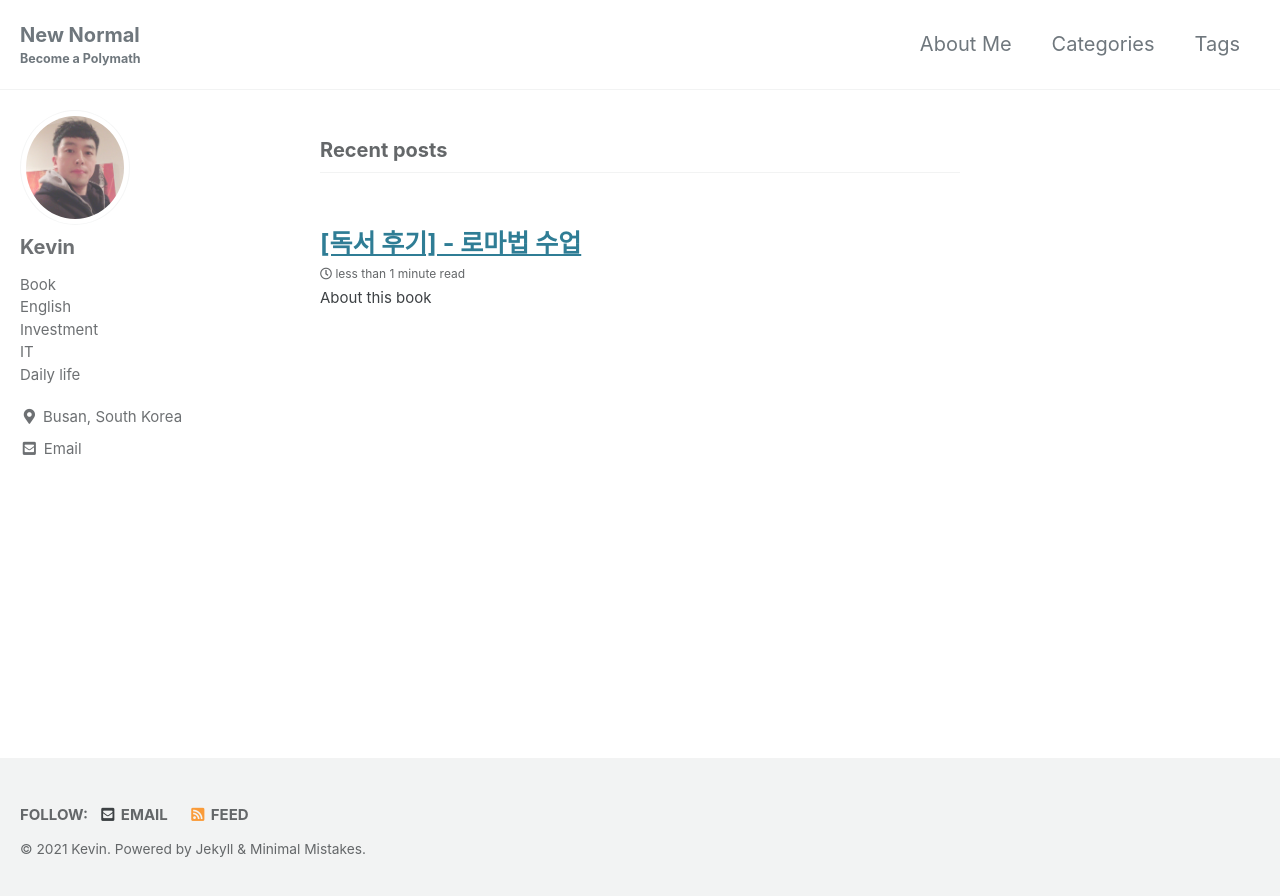
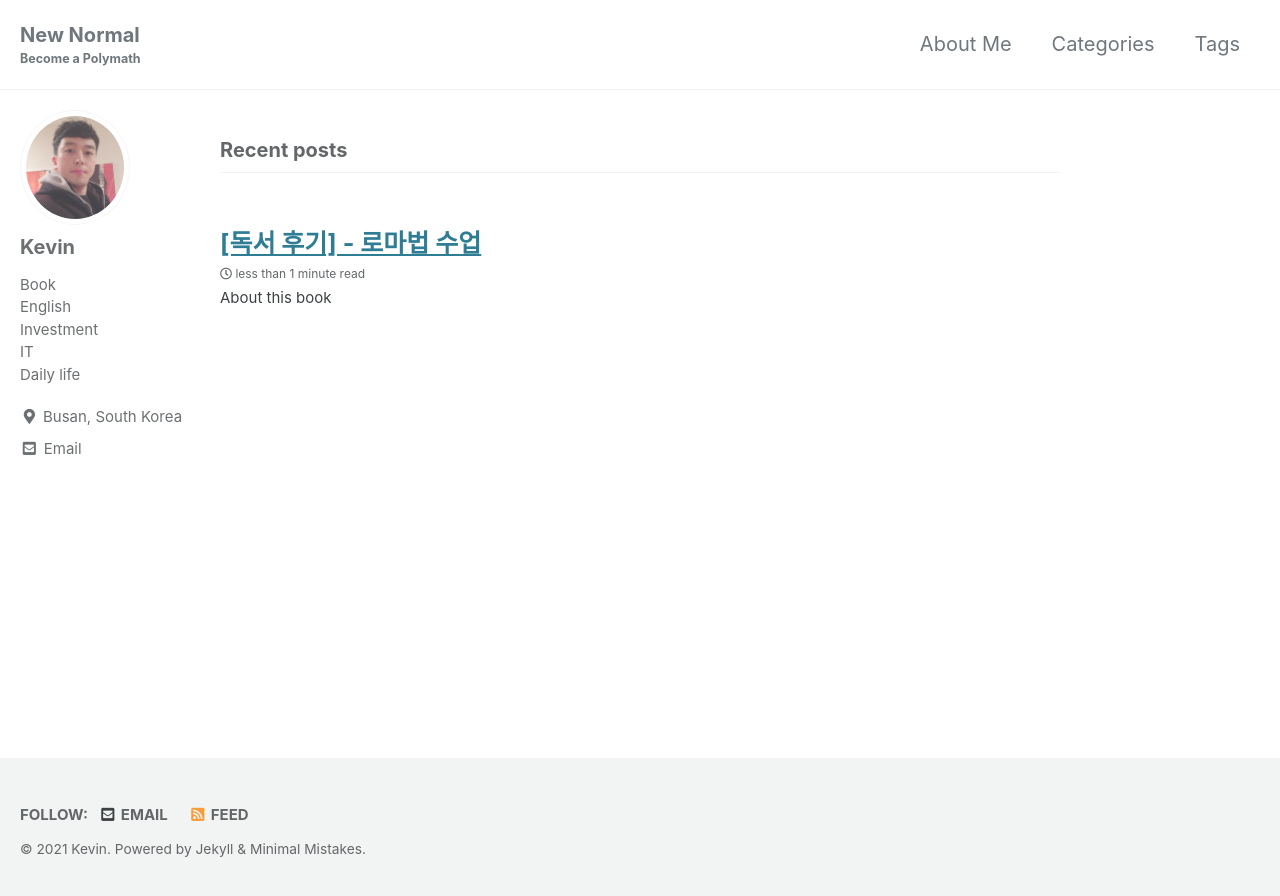
Before and after one commit to letsgokevin/readyfornewnormal.github.io, a Jekyll site: the page built from index.html, in a window 1280 px wide. Shown: the top 896 px of the page. Built offline with Jekyll 4.4.1, drawn with Linux system fonts in a browser that asks for light colours; cached includes are drawn as plain includes; some web fonts are replaced; the list of posts is cut into pages by our own code.

Commit message:
sidbar size

```diff
--- a/_sass/minimal-mistakes/_variables.scss
+++ b/_sass/minimal-mistakes/_variables.scss
@@ -155,9 +155,12 @@ $max-width: $x-large !default;
    Grid
    ========================================================================== */
 
-$right-sidebar-width-narrow: 200px !default;
-$right-sidebar-width: 300px !default;
-$right-sidebar-width-wide: 400px !default;
+$right-sidebar-width-narrow: 150px !default;
+$right-sidebar-width: 200px !default;
+$right-sidebar-width-wide: 250px !default;
+// $right-sidebar-width-narrow: 200px !default;
+// $right-sidebar-width: 300px !default;
+// $right-sidebar-width-wide: 400px !default;
 
 /*
    Other
```
Also changed, not shown: _posts/2021-07-07-book1.md (+1 -3 lines).
